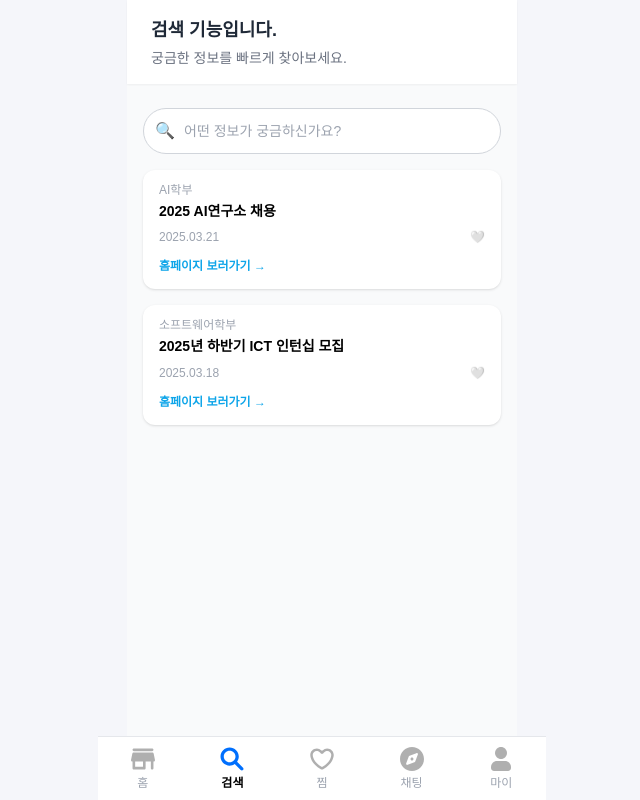
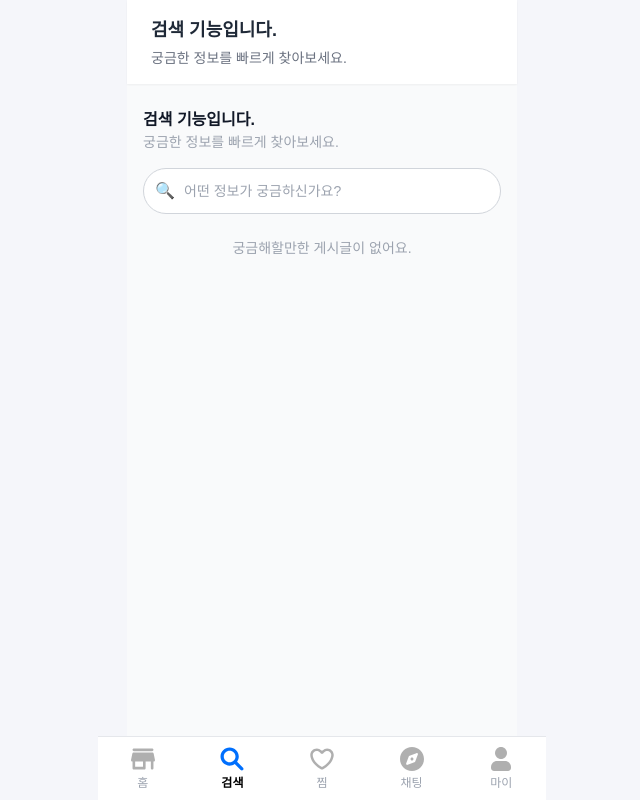
Before and after one commit to HANA-by-teamname/frontend-hana, a Next.js app in the folder hana-client/: page /search in a window 1280 px wide. Shown: the whole page, without its empty margins (318-958 px from the left). Built offline with nearby package versions, Linux system fonts and the light colour scheme; a web font is replaced by a local one.

Commit message:
getUserIdFromToken utils 설정

```diff
--- a/hana-client/app/search/PostCard.tsx
+++ b/hana-client/app/search/PostCard.tsx
@@ -1,7 +1,7 @@
 'use client';
 
 interface Post {
-  id: number;
+  id: string; // ✅ string으로 변경
   title: string;
   category: string;
   date: string;
@@ -11,7 +11,7 @@ interface Post {
 
 interface PostCardProps {
   post?: Post;
-  onToggleLike: (id: number) => void;
+  onToggleLike: (id: string) => void; // ✅ string으로 변경
   showLink?: boolean;
 }
 
@@ -20,16 +20,16 @@ export default function PostCard({ post, onToggleLike, showLink = false }: PostC
 
   return (
     <div className="bg-white rounded-xl shadow px-4 py-3">
-      <p className="text-xs text-gray-400 mb-1">{post?.category}</p>
-      <h3 className="text-sm font-semibold mb-2 leading-snug">{post?.title}</h3>
+      <p className="text-xs text-gray-400 mb-1">{post.category}</p>
+      <h3 className="text-sm font-semibold mb-2 leading-snug">{post.title}</h3>
       <div className="flex justify-between items-center text-xs text-gray-400 mb-2">
-        <span>{post?.date}</span>
-        <button onClick={() => post && onToggleLike(post.id)}>
-          {post?.liked ? '❤️' : '🤍'}
+        <span>{post.date}</span>
+        <button onClick={() => onToggleLike(post.id)}>
+          {post.liked ? '❤️' : '🤍'}
         </button>
       </div>
 
-      {showLink && post?.url && (
+      {showLink && post.url && (
         <a
           href={post.url}
           target="_blank"
--- a/hana-client/app/search/SearchBar.tsx
+++ b/hana-client/app/search/SearchBar.tsx
@@ -3,7 +3,7 @@
 interface SearchBarProps {
   query: string;
   setQuery: (value: string) => void;
-  onSearchConfirm?: (value: string) => void; // ✅ 추가
+  onSearchConfirm?: (value: string) => void;
 }
 
 export default function SearchBar({ query, setQuery, onSearchConfirm }: SearchBarProps) {
--- a/hana-client/app/search/page.tsx
+++ b/hana-client/app/search/page.tsx
@@ -1,13 +1,13 @@
 'use client';
 
-import { useState } from 'react';
+import { useEffect, useState } from 'react';
 import PostCard from './PostCard';
 import SearchBar from './SearchBar';
 import SearchHeader from '@/components/headers/SearchHeader';
 import FooterNav from '@/components/FooterNav';
 
 interface Post {
-  id: number;
+  id: string;
   title: string;
   category: string;
   date: string;
@@ -17,33 +17,56 @@ interface Post {
 
 const recommendedKeywords = ['최소학점', '복수전공', '김영빈 교수님', '소프트웨어 전공', '중앙사랑 장학금'];
 
-const dummyPosts: Post[] = [
-  {
-    id: 1,
-    title: '2025년 하반기 ICT 인턴십 모집',
-    category: '소프트웨어학부',
-    date: '2025.03.18',
-    liked: false,
-    url: 'https://example.com/post1',
-  },
-  {
-    id: 2,
-    title: '2025 AI연구소 채용',
-    category: 'AI학부',
-    date: '2025.03.21',
-    liked: false,
-    url: 'https://example.com/post2',
-  },
-];
-
 export default function Page() {
   const [query, setQuery] = useState('');
-  const [posts, setPosts] = useState<Post[]>(dummyPosts);
-  const [sortType, setSortType] = useState<'정확도순' | '최신순'>('최신순');
+  const [posts, setPosts] = useState<Post[]>([]);
+  const [sortType, setSortType] = useState<'정확도순' | '최신순' | '인기순'>('최신순');
   const [recent, setRecent] = useState<string[]>([]);
   const [isSearching, setIsSearching] = useState(false);
+  const [isLoading, setIsLoading] = useState(false);
 
-  const toggleLike = (id: number) => {
+  const token = ''; // TODO: 실제 로그인 토큰 적용
+
+  const fetchPostsFromAPI = async (keyword: string, sort: '정확도순' | '최신순' | '인기순') => {
+    try {
+      setIsLoading(true);
+      const res = await fetch('http://localhost:4000/feeds/search', {
+        method: 'POST',
+        headers: {
+          'Content-Type': 'application/json',
+          Authorization: `Bearer ${token}`,
+        },
+        body: JSON.stringify({
+          keyword,
+          faculty: ['중앙대학교 NOTICE', '소프트웨어학부'],
+          sort,
+        }),
+      });
+
+      if (!res.ok) throw new Error('검색 실패');
+
+      const data = await res.json();
+      const result = data.feeds || data.result || [];
+
+      const posts: Post[] = result.map((item: any) => ({
+        id: item._id,
+        title: item.title,
+        category: item.faculty,
+        date: item.date?.slice(0, 10) || '',
+        liked: false,
+        url: item.url,
+      }));
+
+      setPosts(posts);
+    } catch (err) {
+      console.error(err);
+      setPosts([]);
+    } finally {
+      setIsLoading(false);
+    }
+  };
+
+  const toggleLike = (id: string) => {
     setPosts((prev) =>
       prev.map((post) => (post.id === id ? { ...post, liked: !post.liked } : post))
     );
@@ -53,44 +76,52 @@ export default function Page() {
     if (value && !recent.includes(value)) {
       setRecent((prev) => [value, ...prev.slice(0, 4)]);
     }
+    setQuery(value);
+    fetchPostsFromAPI(value, sortType);
   };
 
-  const filteredPosts = query
-    ? posts
-        .filter((post) => post.title.includes(query))
-        .sort((a, b) => (sortType === '최신순' ? b.date.localeCompare(a.date) : 0))
-    : posts.sort((a, b) => b.date.localeCompare(a.date));
+  useEffect(() => {
+    if (query !== '') {
+      fetchPostsFromAPI(query, sortType);
+    }
+  }, [sortType]);
 
   return (
     <>
       <main className="min-h-screen bg-gray-50 font-pretendard pb-24">
+        {/* ✅ 평상시 화면 */}
+        {!isSearching && (
+          <>
             <SearchHeader />
+            <div className="w-full max-w-md mx-auto px-4 pt-6">
+              <h2 className="text-base font-semibold text-gray-900">검색 기능입니다.</h2>
+              <p className="text-sm text-gray-400 mb-4">궁금한 정보를 빠르게 찾아보세요.</p>
 
-        <div className="w-full max-w-md mx-auto px-4 pt-6">
               <div onClick={() => setIsSearching(true)}>
-            <SearchBar
-              query={query}
-              setQuery={setQuery}
-              onSearchConfirm={handleSearchConfirm}
-            />
+                <SearchBar query={query} setQuery={setQuery} onSearchConfirm={handleSearchConfirm} />
               </div>
 
-          {/* 1. 기본 피드만 보이는 경우 */}
-          {!isSearching && query === '' && (
-            <div className="space-y-4 mt-4">
-              {filteredPosts.map((post) => (
-                <PostCard
-                  key={post.id}
-                  post={post}
-                  onToggleLike={toggleLike}
-                  showLink={true}
-                />
-              ))}
+              <div className="mt-6 text-center text-sm text-gray-400">
+                궁금해할만한 게시글이 없어요.
               </div>
+            </div>
+          </>
         )}
 
-          {/* 2. 검색창 누른 직후 (입력 없음) */}
-          {isSearching && query === '' && (
+        {/* ✅ 검색 오버레이 화면 */}
+        {isSearching && (
+          <div className="fixed inset-0 z-50 bg-white px-4 pt-6 pb-24 overflow-y-auto">
+            <div className="max-w-md mx-auto">
+              <button
+                onClick={() => setIsSearching(false)}
+                className="text-sm text-gray-500 hover:text-black flex items-center mb-4"
+              >
+                <span className="mr-1">←</span> 뒤로가기
+              </button>
+
+              <SearchBar query={query} setQuery={setQuery} onSearchConfirm={handleSearchConfirm} />
+
+              {query === '' ? (
                 <>
                   <div className="mt-6">
                     <h3 className="text-sm font-semibold mb-2">추천 검색어</h3>
@@ -98,7 +129,7 @@ export default function Page() {
                       {recommendedKeywords.map((word) => (
                         <button
                           key={word}
-                      onClick={() => setQuery(word)}
+                          onClick={() => handleSearchConfirm(word)}
                           className="bg-white px-3 py-1 rounded-full shadow text-xs text-gray-700"
                         >
                           {word}
@@ -118,9 +149,7 @@ export default function Page() {
                           >
                             <span className="text-gray-800 text-sm">{item}</span>
                             <button
-                          onClick={() =>
-                            setRecent((prev) => prev.filter((q) => q !== item))
-                          }
+                              onClick={() => setRecent((prev) => prev.filter((q) => q !== item))}
                               className="text-gray-400 hover:text-red-400 text-sm"
                             >
                               삭제
@@ -136,42 +165,40 @@ export default function Page() {
                     )}
                   </div>
                 </>
-          )}
-
-          {/* 3. 검색 결과 */}
-          {query !== '' && (
+              ) : (
                 <>
                   <div className="flex justify-between items-center mt-4 mb-2">
-                <p className="text-xs text-gray-500">총 {filteredPosts.length}건</p>
+                    <p className="text-xs text-gray-500">총 {posts.length}건</p>
                     <select
                       value={sortType}
                       onChange={(e) =>
-                    setSortType(e.target.value as '정확도순' | '최신순')
+                        setSortType(e.target.value as '정확도순' | '최신순' | '인기순')
                       }
                       className="text-xs border border-gray-300 rounded px-2 py-1 bg-white"
                     >
                       <option value="정확도순">정확도순</option>
                       <option value="최신순">최신순</option>
+                      <option value="인기순">인기순</option>
                     </select>
                   </div>
 
+                  {isLoading ? (
+                    <p className="text-center text-sm text-gray-400">검색 중...</p>
+                  ) : (
                     <div className="space-y-4">
-                {filteredPosts.map((post) => (
-                  <PostCard
-                    key={post.id}
-                    post={post}
-                    onToggleLike={toggleLike}
-                    showLink={true}
-                  />
+                      {posts.map((post) => (
+                        <PostCard key={post.id} post={post} onToggleLike={toggleLike} showLink />
                       ))}
                     </div>
+                  )}
                 </>
               )}
             </div>
+          </div>
+        )}
       </main>
 
-      {/* ✅ FooterNav는 검색창 누른 직후(query 입력 전)에는 숨김 */}
-      {(!isSearching || query !== '') && <FooterNav />}
+      {!isSearching && <FooterNav />}
     </>
   );
 }
```
Also changed, not shown: hana-client/lib/api.ts (+29 -0 lines), hana-client/utils/getUserIdFromToken.ts (added, +8 -0 lines). Lines whose indentation alone changed are shown as unchanged.
